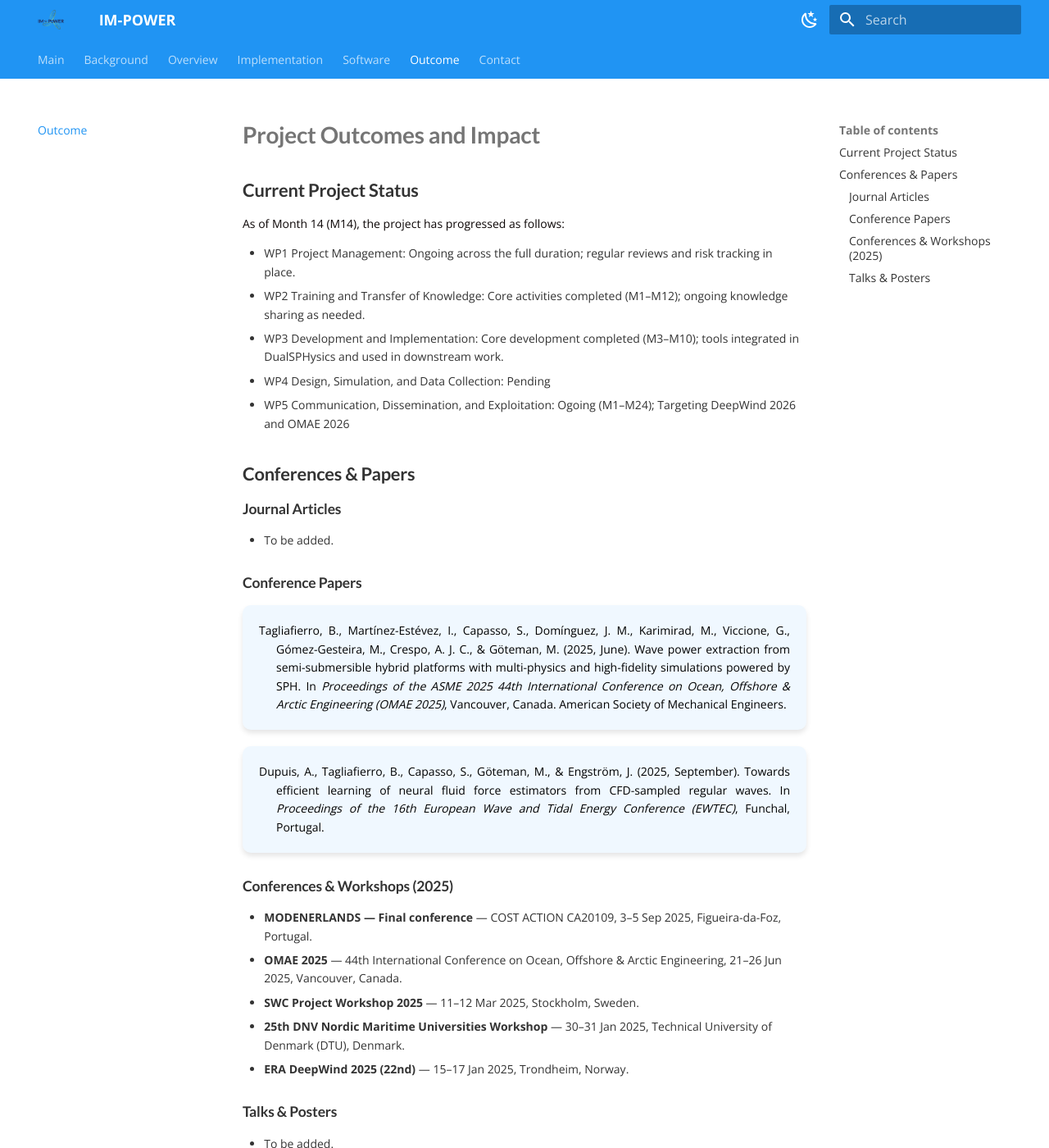
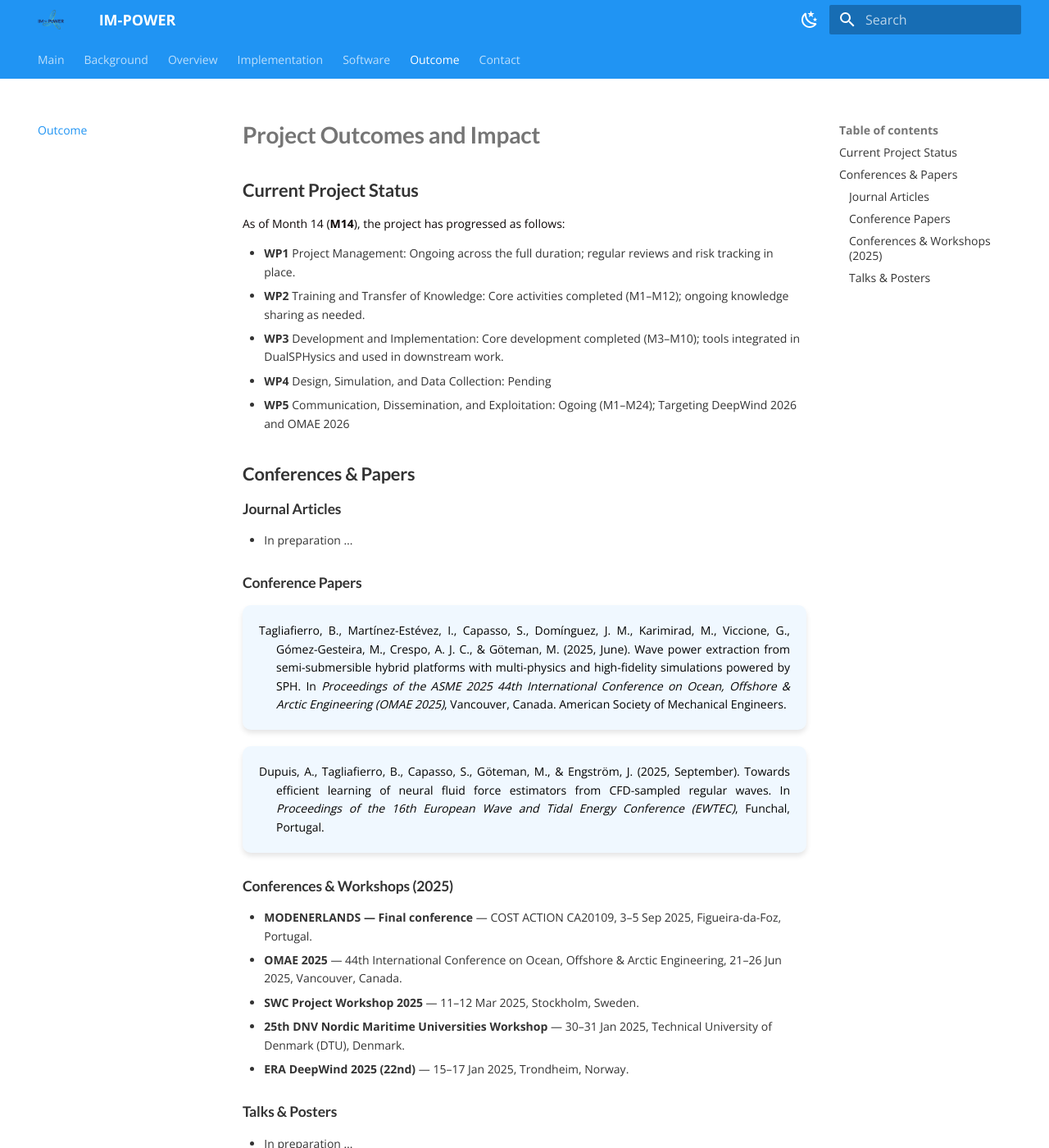
Before and after one commit to btagliafierro/impower, an MkDocs documentation site: the page built from docs/pages/outcome.md, in a window 1280 px wide and 1400 px high. Shown: the whole window at 82% size. Built offline with MkDocs 1.6.1 and Material for MkDocs 9.7.7, drawn with Linux system fonts in a browser that asks for light colours.

Commit message:
update Sept

```diff
--- a/docs/pages/outcome.md
+++ b/docs/pages/outcome.md
@@ -12,19 +12,19 @@ some_url: TBD
 
 ## Current Project Status
 
-As of Month 14 (M14), the project has progressed as follows:
+As of Month 14 (**M14**), the project has progressed as follows:
 
-- WP1 Project Management: Ongoing across the full duration; regular reviews and risk tracking in place.
-- WP2 Training and Transfer of Knowledge: Core activities completed (M1–M12); ongoing knowledge sharing as needed.
-- WP3 Development and Implementation: Core development completed (M3–M10); tools integrated in DualSPHysics and used in downstream work.
-- WP4 Design, Simulation, and Data Collection: Pending
-- WP5 Communication, Dissemination, and Exploitation: Ogoing (M1–M24); Targeting DeepWind 2026 and OMAE 2026
+- **WP1** Project Management: Ongoing across the full duration; regular reviews and risk tracking in place.
+- **WP2** Training and Transfer of Knowledge: Core activities completed (M1–M12); ongoing knowledge sharing as needed.
+- **WP3** Development and Implementation: Core development completed (M3–M10); tools integrated in DualSPHysics and used in downstream work.
+- **WP4** Design, Simulation, and Data Collection: Pending
+- **WP5** Communication, Dissemination, and Exploitation: Ogoing (M1–M24); Targeting DeepWind 2026 and OMAE 2026
 
 ## Conferences & Papers
 
 ### Journal Articles
 
-- To be added.
+- In preparation ...
 
 ### Conference Papers
 
@@ -50,4 +50,4 @@ As of Month 14 (M14), the project has progressed as follows:
 
 ### Talks & Posters
 
-- To be added.
+- In preparation ...
```
Also changed, not shown: docs/pages/contact.md (+1 -1 lines), site/pages/contact/index.html, site/pages/outcome/index.html, site/search/search_index.json.
